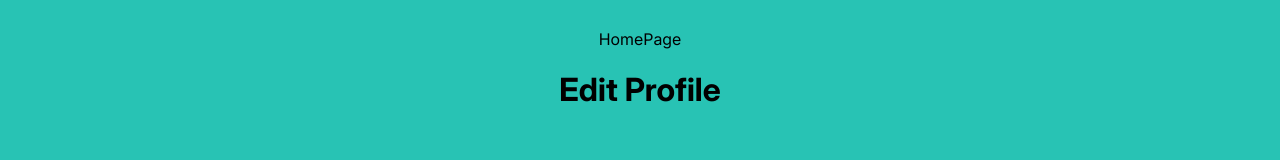
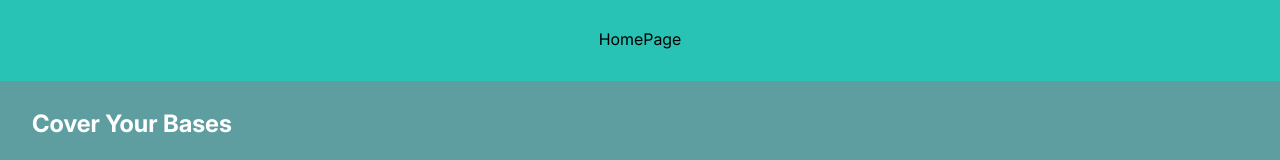
Before and after one commit to BronwenM/referee-scheduler, a React app in the folder frontend/: page / in a window 1280 px wide. Shown: the part 723-883 px from the top of the page. Built offline with nearby package versions, Linux system fonts and the light colour scheme; the HTML template or start-up script is replaced by a standard one.

Commit message:
Add edit profile page

```diff
--- a/frontend/src/App.jsx
+++ b/frontend/src/App.jsx
@@ -59,7 +59,6 @@ function App() {
             <Route path="/profile" element={<h1>Profile</h1>} />
           </Route>
         </Routes>
-        <ProfileEditPage />
       </main>
       <Footer />
     </>
--- a/frontend/src/components/ProfileEditPage/ProfileEditPage.jsx
+++ b/frontend/src/components/ProfileEditPage/ProfileEditPage.jsx
@@ -5,6 +5,7 @@ import Button from '../Button/Button';
 
 const ProfileEditPage = () => {
   const [userId, setUserId] = useState(null);
+  const [message, setMessage] = useState('');
   const [userData, setUserData] = useState({
     name: '',
     email: '',
@@ -14,7 +15,7 @@ const ProfileEditPage = () => {
     user_association_id: 1,
     payment_info: ''
   });
-  const [message, setMessage] = useState('');
+
 
   useEffect(() => {
     const userIdFromCookie = Cookies.get('new_user_id');
```
